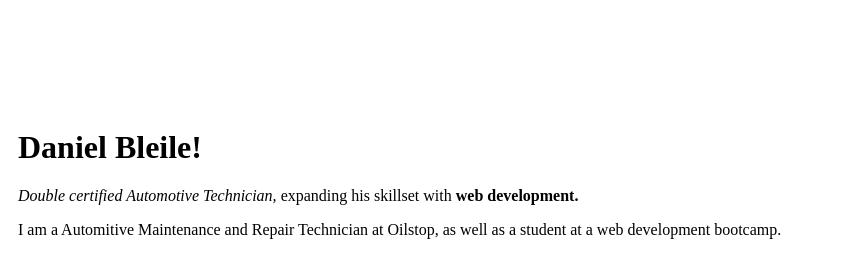
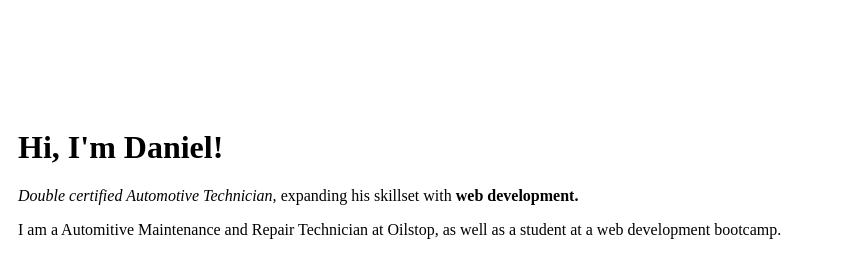
Before and after one commit to DBleile22/cv, a plain HTML site: page index.html in a window 1280 px wide. Shown: the top 280 px of the page, 433-1280 px from the left. Drawn offline with Linux system fonts and the light colour scheme.

Commit message:
Update index.html

```diff
--- a/index.html
+++ b/index.html
@@ -7,7 +7,7 @@
   <body>
 <table cellspacing="20">
   <td><img src="https://in2english.net/wp-content/uploads/2018/12/compute-programmer.jpg"  /></td>
-  <td><h1>Daniel Bleile!</h1>
+  <td><h1>Hi, I'm Daniel!</h1>
   <p>
     <em>Double certified Automotive Technician,</em> expanding his skillset with <strong>web development.</strong>
     </p>
```
